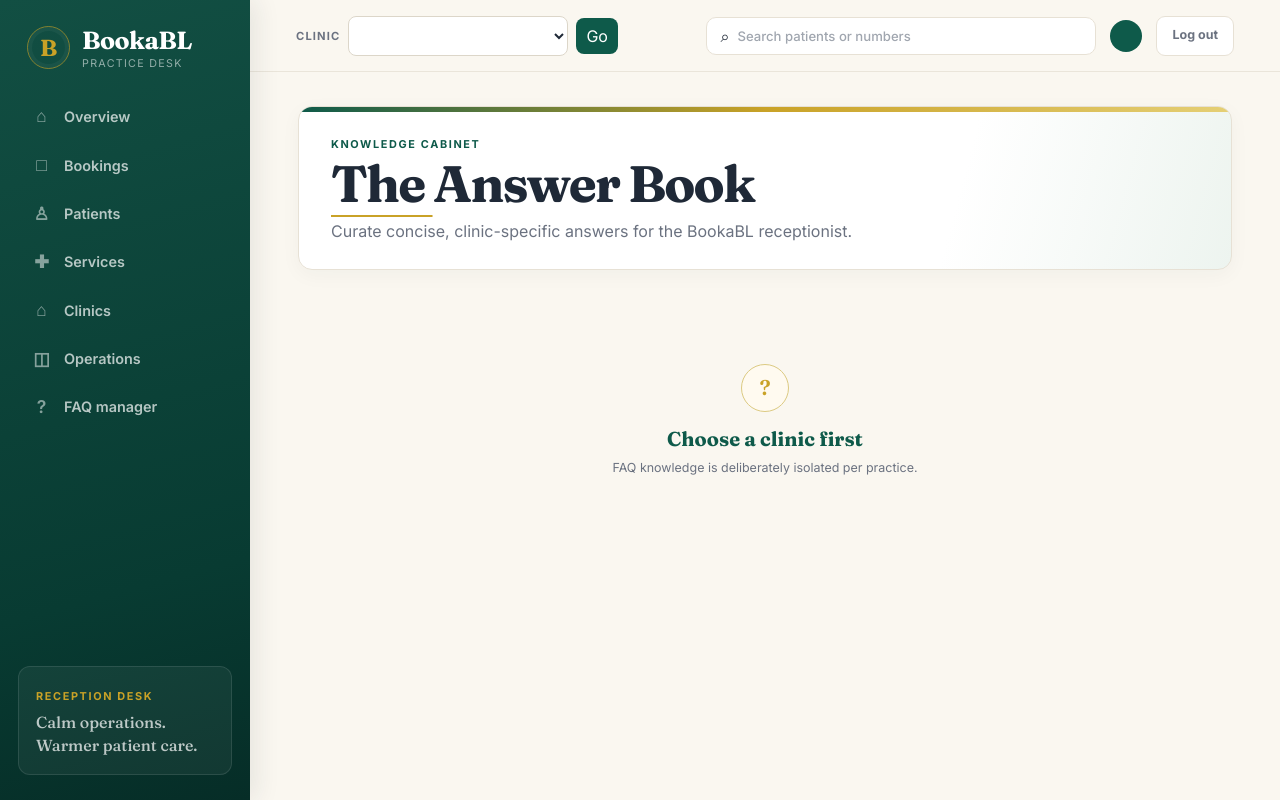
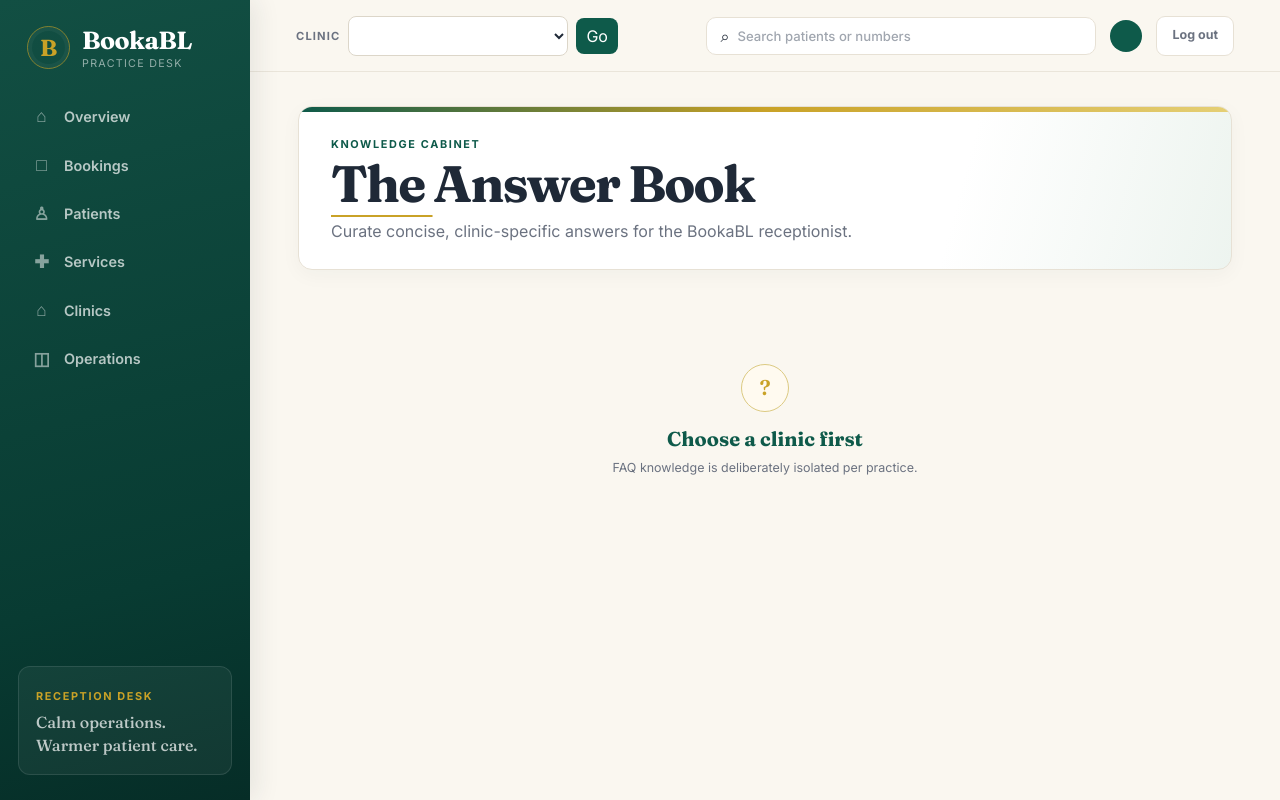
Before and after one commit to fahiiim/BookaBL, a Python web app: template app/templates/admin/faq.html in a window 1280 px wide. Run offline with Jinja, Linux system fonts and the light colour scheme; the template is opened without the code that fills it, so the values that code supplies are empty.

Commit message:
FAQ Manager Deleted

```diff
--- a/app/templates/admin/base.html
+++ b/app/templates/admin/base.html
@@ -23,7 +23,6 @@
       <a class="nav-item {% if active_nav == 'services' %}active{% endif %}" href="/admin/services{% if clinic_id %}?clinic_id={{ clinic_id }}{% endif %}"><span>✚</span> Services</a>
       <a class="nav-item {% if active_nav == 'clinics' %}active{% endif %}" href="/admin/clinics{% if clinic_id %}?clinic_id={{ clinic_id }}{% endif %}"><span>⌂</span> Clinics</a>
       <a class="nav-item {% if active_nav == 'ops' %}active{% endif %}" href="/admin/ops{% if clinic_id %}?clinic_id={{ clinic_id }}{% endif %}"><span>◫</span> Operations</a>
-      <a class="nav-item {% if active_nav == 'faq' %}active{% endif %}" href="/admin/faq{% if clinic_id %}?clinic_id={{ clinic_id }}{% endif %}"><span>?</span> FAQ manager</a>
     </nav>
     <div class="sidebar-note">
       <span class="eyebrow">Reception desk</span>
```
